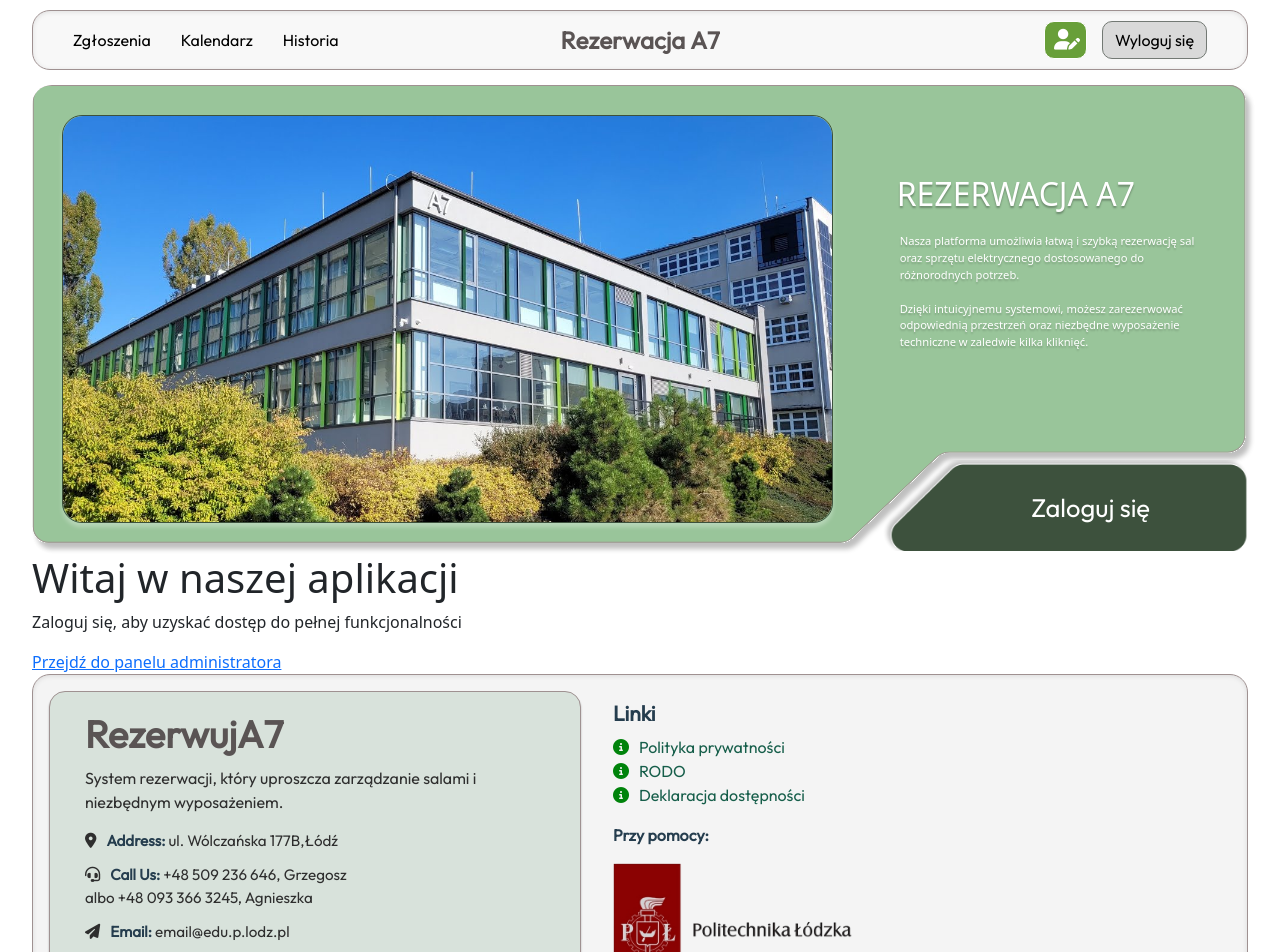
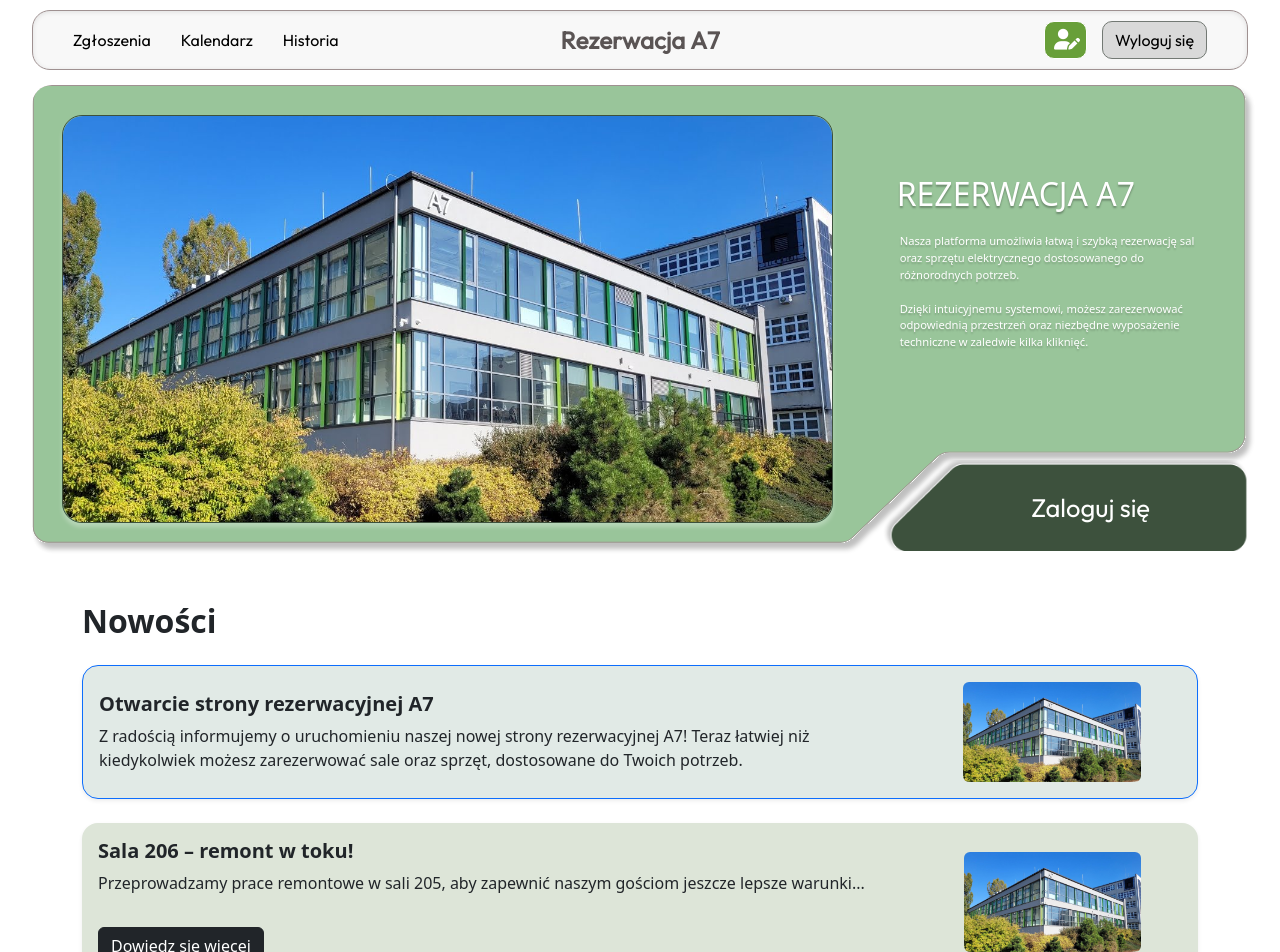
Before and after one commit to Velfoy/Projekt_kompetencyjny, a React (Vite) app in the folder frontend/: page / in a window 1280 px wide. Shown: the top 952 px of the page. Built offline with nearby package versions, Linux system fonts and the light colour scheme.

Commit message:
Home components adding new

```diff
--- /dev/null
+++ b/frontend/src/components/ui/home/NewsSection.tsx
@@ -0,0 +1,66 @@
+import React from "react";
+import "@styles/components/NewsSection.css";
+import buildingImg from "@assets/img/building.jpg";
+
+interface NewsCardProps {
+  title: string;
+  text: string;
+  image: string;
+  highlight?: boolean;
+  button?: string;
+}
+
+const NewsCard: React.FC<NewsCardProps> = ({ title, text, image, highlight = false, button }) => {
+  return (
+    <div
+      className={`card mb-4 p-3 shadow-sm ${highlight ? "border border-primary" : "border-0"}`}
+      style={{
+        backgroundColor: highlight ? "#e1eae6" : "#dde5d8",
+        borderRadius: "1rem",
+      }}
+    >
+      <div className="row g-3 align-items-center">
+        <div className="col-md-9">
+          <h5 className="card-title fw-bold">{title}</h5>
+          <p className="card-text mt-2">{text}</p>
+          {button && (
+            <button className="btn btn-dark mt-3">{button}</button>
+          )}
+        </div>
+        <div className="col-md-3 text-center">
+          <img
+            src={image}
+            alt=""
+            className="img-fluid rounded"
+            style={{ maxHeight: "100px", objectFit: "cover" }}
+          />
+        </div>
+      </div>
+    </div>
+  );
+};
+
+const NewsSection: React.FC = () => {
+  return (
+    <div className="container my-5">
+      <h2 className="fw-bold mb-4">Nowości</h2>
+
+      <NewsCard
+        title="Otwarcie strony rezerwacyjnej A7"
+        text="Z radością informujemy o uruchomieniu naszej nowej strony rezerwacyjnej A7! Teraz łatwiej niż kiedykolwiek możesz zarezerwować sale oraz sprzęt, dostosowane do Twoich potrzeb."
+        image={buildingImg}
+        highlight={true}
+      />
+
+      <NewsCard
+        title="Sala 206 – remont w toku!"
+        text="Przeprowadzamy prace remontowe w sali 205, aby zapewnić naszym gościom jeszcze lepsze warunki..."
+        image={buildingImg}
+        highlight={false}
+        button="Dowiedz się więcej"
+      />
+    </div>
+  );
+};
+
+export default NewsSection;
--- a/frontend/src/pages/Home/HomePage.tsx
+++ b/frontend/src/pages/Home/HomePage.tsx
@@ -1,37 +1,15 @@
-import { Link } from 'react-router-dom';
 import styles from '@styles/pages/home.module.css';
 import { useAuth } from '@hooks/useAuth';
-import A7ReservationCard from '@/src/components/ui/A7ReservationCard';
+import A7ReservationCard from '@/src/components/ui/home/A7ReservationCard';
+import NewsSection from '@/src/components/ui/home/NewsSection';
 
 const HomePage = () => {
   const { role } = useAuth();
 
-  // Determine link text based on role
-  const linkText =
-    role === 'admin'
-      ? 'Przejdź do panelu administratora'
-      : role === 'user'
-      ? 'Przejdź do panelu użytkownika'
-      : 'Zaloguj się';
-
-  // Determine link destination
-  const linkTo =
-    role === 'admin'
-      ? '/admin'
-      : role === 'user'
-      ? '/user'
-      : '/login';
-
   return (
     <div className={styles.container}>
       <A7ReservationCard></A7ReservationCard>
-      <h1>Witaj w naszej aplikacji</h1>
-      <p>Zaloguj się, aby uzyskać dostęp do pełnej funkcjonalności</p>
-      <div className={styles.buttons}>
-        <Link to={linkTo} className={styles.loginButton}>
-          {linkText}
-        </Link>
-      </div>
+      <NewsSection></NewsSection>
     </div>
   );
 };
--- a/frontend/src/styles/components/A7ReservationCard.css
+++ b/frontend/src/styles/components/A7ReservationCard.css
@@ -132,12 +132,13 @@
 @media (max-width: 1024px) {
   .a7-card-wrapper {
     flex-direction: column;
-    align-items: center;
+    align-items: left;
     width: 100%;
     padding: 20px;
     border: 1px solid #3D513D;
     text-align: center;
     position: relative;
+    background-color: #99C59A;
   }
 
   .a7-background-image {
@@ -155,12 +156,13 @@
 
   .a7_header {
     font-size: 2.5rem;
-    text-align: center;
+    text-align: left;
+    margin-top: 10px;
   }
 
   .description_a7 {
     font-size: 1rem;
-    text-align: center;
+    text-align: left;
     margin: 20px auto;
     width: 100%;
   }
@@ -179,12 +181,10 @@
   .a7-button-wrapper {
     position: static;
     width: 100%;
-    max-width: 300px;
     height: 60px;
-    margin: 20px auto;
     aspect-ratio: auto;
     order: 4;
-    background-color: #5a7d5a;
+    background-color: #3D513D;
     border-radius: 10px;
   }
 
```
Also changed, not shown: frontend/src/components/ui/home/A7ReservationCard.tsx (renamed from frontend/src/components/ui/A7ReservationCard.tsx), frontend/src/styles/components/NewsSection.css (added).
